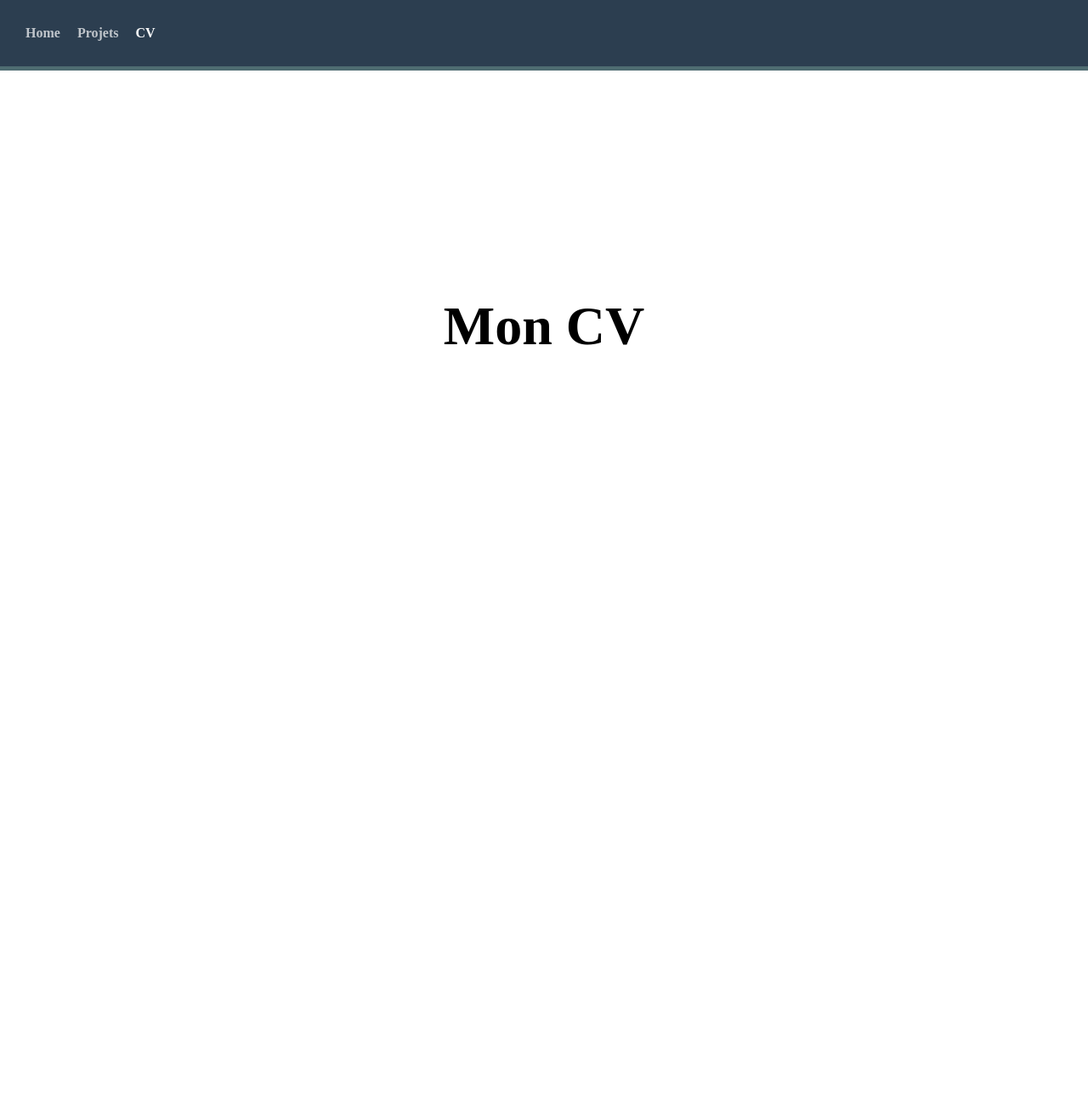
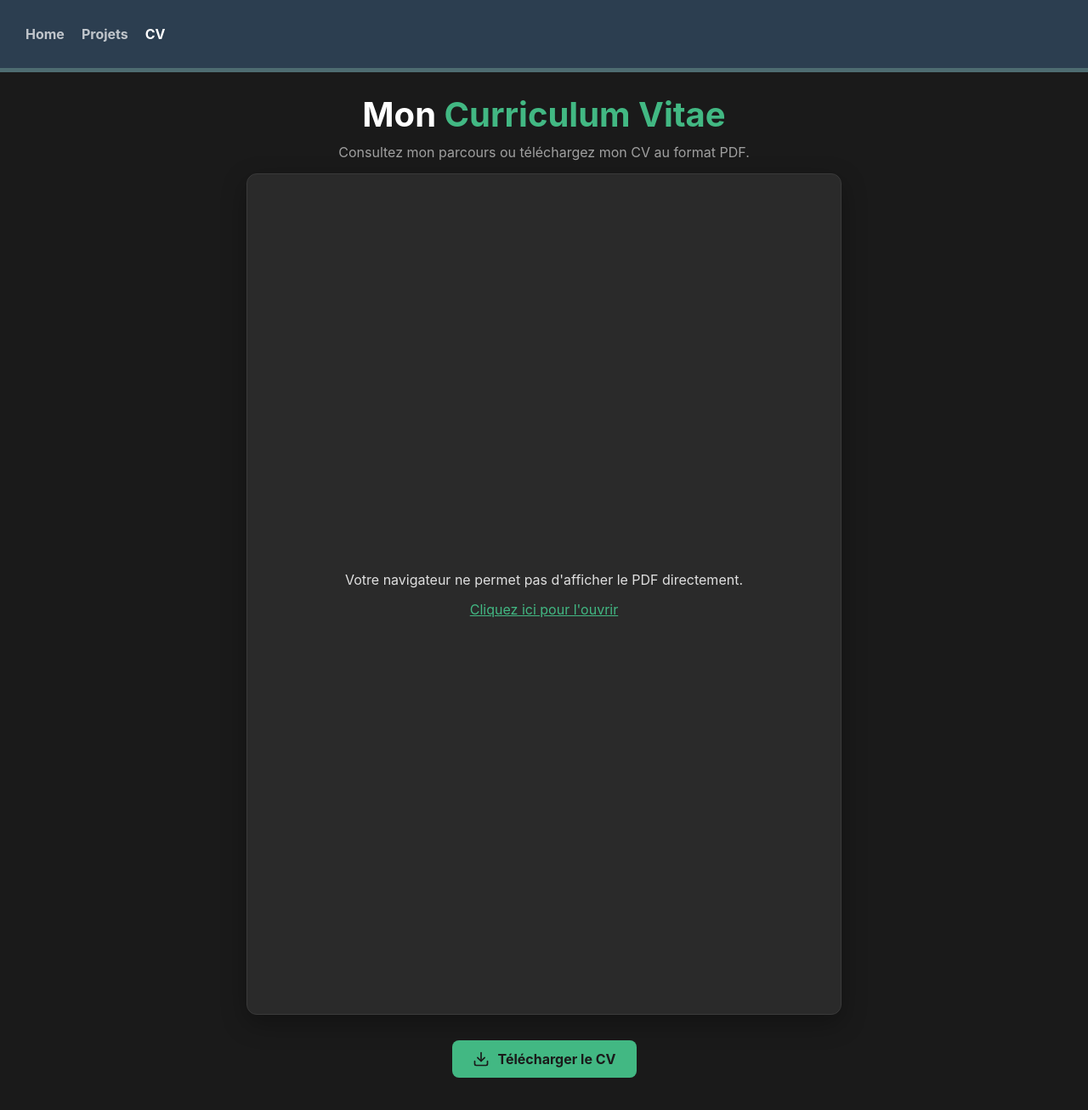
Before and after one commit to Guillaume-Btn/Portfolio, a Vue app: page /cv in a window 1280 px wide. Shown: the whole page at 85% size. Before the commit the page ends 800 px from the top, so only its background shows below. Built offline with nearby package versions, Linux system fonts and the light colour scheme; the HTML template or start-up script is replaced by a standard one.

Commit message:
ajout CvView

```diff
--- a/src/App.vue
+++ b/src/App.vue
@@ -4,25 +4,28 @@ import NavComponent from '@/components/NavComponent.vue'
 
 <template>
   <NavComponent></NavComponent>
-  <main>
+  <main class="page-content">
     <RouterView></RouterView>
   </main>
 </template>
 
-<style scoped>
-/* Reset basique */
+<style>
 * {
   box-sizing: border-box;
   margin: 0;
   padding: 0;
 }
+
 body {
   font-family: 'Inter', sans-serif;
   background-color: #1a1a1a;
   color: #ffffff;
 }
+
 .page-content {
-  padding-top: 80px; /* Pour ne pas passer sous la nav fixe */
+  padding-top: 70px;
   min-height: 100vh;
+  padding-left: 20px;
+  padding-right: 20px;
 }
 </style>
--- a/src/views/CvView.vue
+++ b/src/views/CvView.vue
@@ -1,24 +1,62 @@
-<script setup lang="ts"></script>
+<template>
+  <div class="resume-page">
+    <div class="header-section">
+      <h1>Mon <span class="highlight">Curriculum Vitae</span></h1>
+      <p>Consultez mon parcours ou téléchargez mon CV au format PDF.</p>
+    </div>
 
-<template>
-  <div class="home-container">
-    <div class="hero">
-      <h1>Mon CV</h1>
+    <div class="pdf-container">
+      <object
+        data="/Portfolio/CV.pdf#view=FitH&scrollbar=0&toolbar=0"
+        type="application/pdf"
+        class="pdf-viewer"
+      >
+        <!-- Message si le navigateur ne marche pas pour le pdf -->
+        <div class="fallback-message">
+          <p>Votre navigateur ne permet pas d'afficher le PDF directement.</p>
+          <a href="/Portfolio/CV.pdf" target="_blank" class="btn-fallback">
+            Cliquez ici pour l'ouvrir
+          </a>
+        </div>
+      </object>
+    </div>
+
+    <!-- Le bouton de téléchargement placé en dessous -->
+    <div class="action-section">
+      <a
+        href="/Portfolio/CV.pdf"
+        download="CV - Guillaume BOUTON.pdf"
+        class="btn-download"
+      >
+        <svg xmlns="http://www.w3.org/2000/svg" width="20" height="20" viewBox="0 0 24 24" fill="none" stroke="currentColor" stroke-width="2" stroke-linecap="round" stroke-linejoin="round">
+          <path d="M21 15v4a2 2 0 0 1-2 2H5a2 2 0 0 1-2-2v-4"></path>
+          <polyline points="7 10 12 15 17 10"></polyline>
+          <line x1="12" y1="15" x2="12" y2="3"></line>
+        </svg>
+        Télécharger le CV
+      </a>
     </div>
   </div>
 </template>
 
 <style scoped>
-.home-container {
+.resume-page {
+  max-width: 1000px;
+  margin: 0 auto;
+  padding: 40px 20px;
   display: flex;
-  justify-content: center;
+  flex-direction: column;
   align-items: center;
-  height: calc(100vh - 80px); /* Hauteur de l'écran moins la navbar */
-  text-align: center;
 }
 
-.hero h1 {
-  font-size: 4rem;
+.header-section {
+  text-align: center;
+  /* Marge réduite (était de 30px) */
+  margin-bottom: 15px;
+}
+
+.header-section h1 {
+  font-size: 2.5rem;
   margin-bottom: 10px;
 }
 
@@ -26,41 +64,75 @@
   color: #42b883;
 }
 
-.subtitle {
-  font-size: 1.5rem;
+.header-section p {
   color: #a0a0a0;
-  margin-bottom: 40px;
+  /* Marge réduite à 0 (était de 25px) pour coller le PDF */
+  margin-bottom: 0;
 }
 
-.actions {
-  display: flex;
-  justify-content: center;
-  gap: 20px;
+.pdf-container {
+  width: 100%;
+  max-width: 700px;
+  aspect-ratio: 210 / 297;
+  height: auto;
+
+  border-radius: 12px;
+  overflow: hidden;
+  box-shadow: 0 10px 30px rgba(0, 0, 0, 0.3);
+  border: 1px solid #3a3a3a;
+  background-color: #2a2a2a;
 }
 
-.btn {
+.pdf-viewer {
+  display: block;
+  width: 100%;
+  height: 100%;
+  border: none;
+}
+
+/* Nouvelle section pour espacer le bouton du PDF */
+.action-section {
+  margin-top: 30px;
+}
+
+.btn-download {
+  display: inline-flex;
+  align-items: center;
+  gap: 10px;
+  background-color: #42b883;
+  color: #1a1a1a;
   padding: 12px 24px;
   border-radius: 8px;
   text-decoration: none;
   font-weight: bold;
-  transition: all 0.3s;
+  transition: all 0.3s ease;
 }
 
-.btn.primary {
-  background-color: #42b883;
-  color: #1a1a1a;
+.btn-download:hover {
+  background-color: #33a06f;
+  transform: translateY(-2px);
 }
 
-.btn.primary:hover {
-  background-color: #33a06f;
+.fallback-message {
+  display: flex;
+  flex-direction: column;
+  align-items: center;
+  justify-content: center;
+  height: 100%;
+  padding: 20px;
+  text-align: center;
+  color: #e0e0e0;
 }
 
-.btn.secondary {
-  border: 2px solid #42b883;
+.btn-fallback {
+  margin-top: 15px;
   color: #42b883;
+  text-decoration: underline;
 }
 
-.btn.secondary:hover {
-  background-color: rgba(66, 184, 131, 0.1);
+@media (max-width: 768px) {
+  .pdf-container {
+    width: 100%;
+  }
 }
 </style>
```
Also changed, not shown: 1 other file (tests, documents, lock files or other folders).
